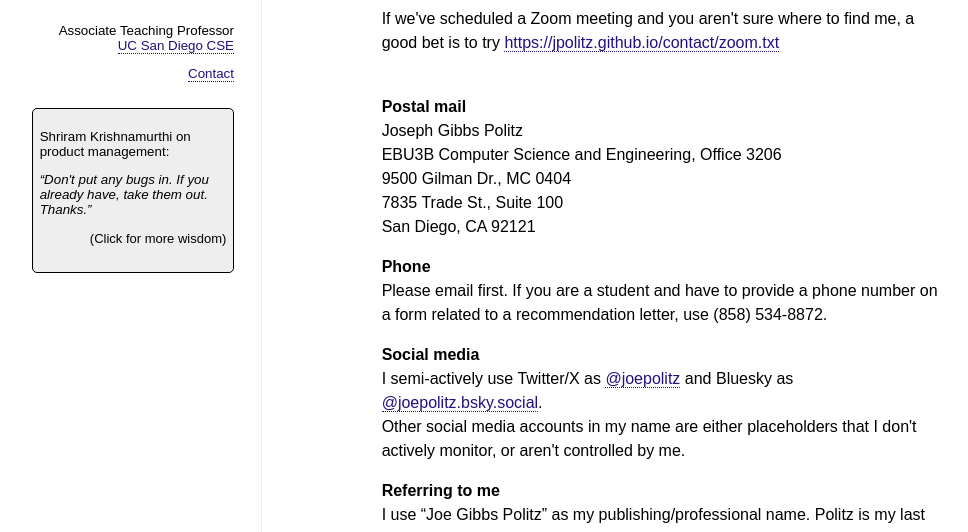
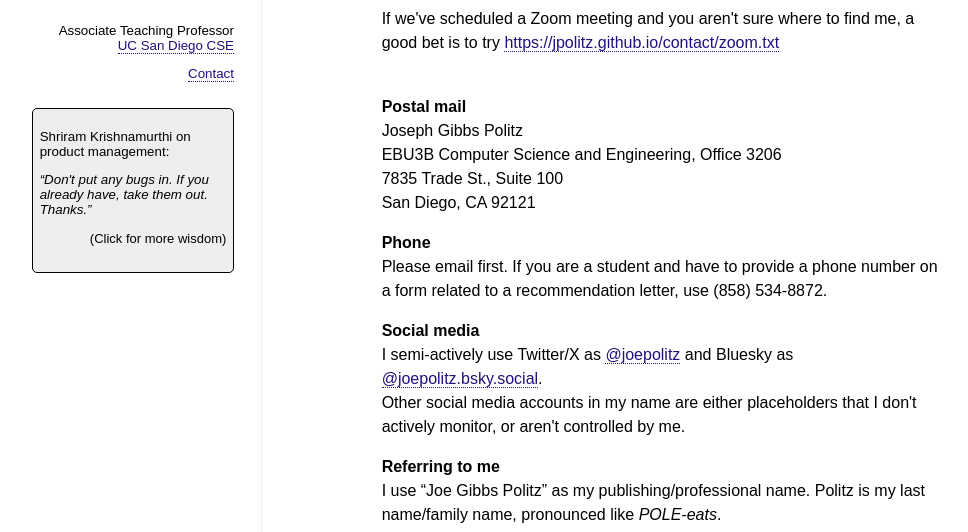
Before and after one commit to jpolitz/jpolitz.github.com, a Jekyll site: the page built from contact/index.html, in a window 1280 px wide and 900 px high, cut to the strip 368-900 px from the top of the window. Shown: the whole strip, without its empty margins (6-974 px from the left). Built offline with Jekyll 4.4.1, drawn with Linux system fonts in a browser that asks for light colours.

Commit message:
missed line

```diff
--- a/contact/index.html
+++ b/contact/index.html
@@ -30,7 +30,6 @@ below.</p>
     <b>Postal mail</b><br/>
     Joseph Gibbs Politz<br/>
     EBU3B Computer Science and Engineering, Office 3206<br/>
-    9500 Gilman Dr., MC 0404<br/>
     7835 Trade St., Suite 100<br/>
     San Diego, CA 92121</br>
     </p>
```
